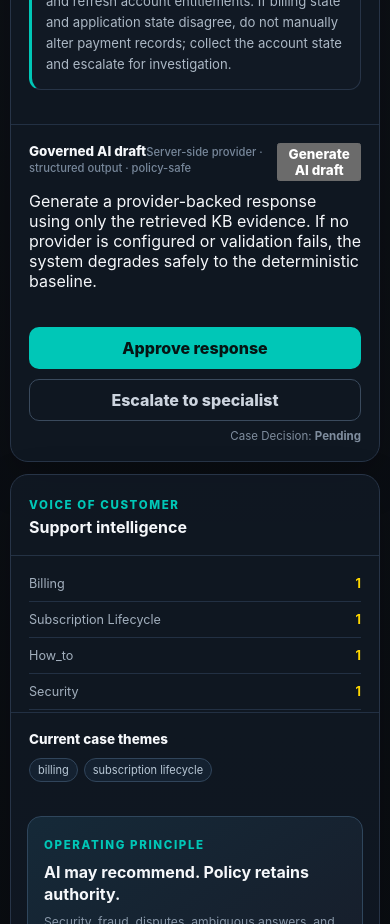
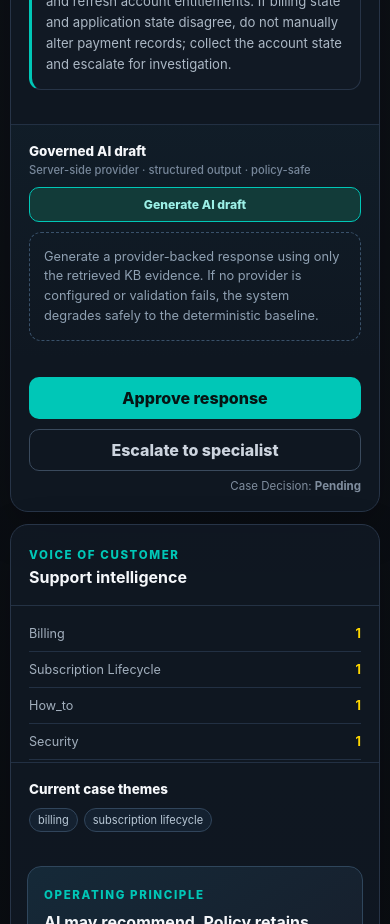
Before and after one commit to Rabrewing/brewsupport-flow-ai, a Next.js app: page / in a window 390 px wide. Shown: the part 2080-3004 px from the top of the page. Built offline with nearby package versions, Linux system fonts and the light colour scheme.

Commit message:
style(bsf-2): add governed AI draft states

```diff
--- a/app/globals.css
+++ b/app/globals.css
@@ -73,6 +73,26 @@ button { cursor: pointer; }
 .kbCard > span { color: #00c7b7; font-weight: 800; font-size: .78rem; }
 .emptyState, .draftBox { background: #111924; border: 1px solid #273447; border-radius: 12px; padding: 14px; color: #acb8c5; line-height: 1.6; font-size: .82rem; }
 .draftBox { border-left: 3px solid #00c7b7; }
+
+.aiDraftSection { background: linear-gradient(180deg, rgba(18, 34, 46, .52), rgba(16, 23, 34, 0)); }
+.aiDraftTitle { align-items: center; }
+.aiDraftTitle > div { display: grid; gap: 4px; }
+.aiDraftTitle small { display: block; }
+.aiButton { border: 1px solid #00c7b7; background: #123b39; color: #9cf0e7; border-radius: 10px; padding: 9px 12px; font-weight: 800; font-size: .76rem; white-space: nowrap; }
+.aiButton:hover { background: #174a47; }
+.aiButton:disabled { border-color: #314355; background: #1b2632; color: #718094; cursor: wait; }
+.aiEmptyState, .aiError { border: 1px dashed #39516a; border-radius: 12px; padding: 14px; color: #8fa0b2; font-size: .8rem; line-height: 1.55; }
+.aiError { border-color: #6b3340; background: #24161b; color: #e3a7b2; }
+.aiResult { display: grid; gap: 10px; }
+.aiMetaRow { display: flex; align-items: center; gap: 9px; flex-wrap: wrap; color: #7f90a3; font-size: .7rem; }
+.providerPill { border-radius: 999px; padding: 4px 8px; font-weight: 800; }
+.provider-ai { background: #16362f; color: #7de4c0; }
+.provider-deterministic-fallback { background: #3b3214; color: #efd47c; }
+.aiDraftBox { border-left-color: #ffd700; color: #d2dae4; }
+.aiRationale { border: 1px solid #273447; border-radius: 12px; padding: 12px 14px; background: #0f1721; }
+.aiRationale strong { font-size: .76rem; }
+.aiRationale p { margin: 5px 0 0; color: #8291a2; line-height: 1.5; font-size: .73rem; }
+
 .escalationBox { margin: 16px 18px 0; background: #28161c; border: 1px solid #5e2c38; border-radius: 14px; padding: 14px; color: #f0bac3; }
 .escalationBox p, .escalationBox ul { color: #cda7ae; font-size: .8rem; line-height: 1.5; }
 .actionBar { display: flex; justify-content: flex-end; gap: 10px; padding: 18px 18px 8px; }
@@ -105,5 +125,6 @@ footer { text-align: center; color: #667587; font-size: .72rem; padding: 22px 0
   .analysisGrid { grid-template-columns: 1fr; }
   .vocList { grid-template-columns: 1fr; }
   .actionBar { flex-direction: column-reverse; }
-  .primaryButton, .secondaryButton { width: 100%; }
+  .primaryButton, .secondaryButton, .aiButton { width: 100%; }
+  .aiDraftTitle { align-items: stretch; flex-direction: column; }
 }
```
